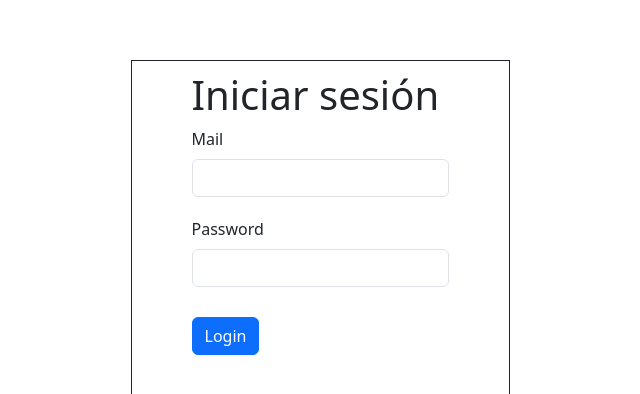
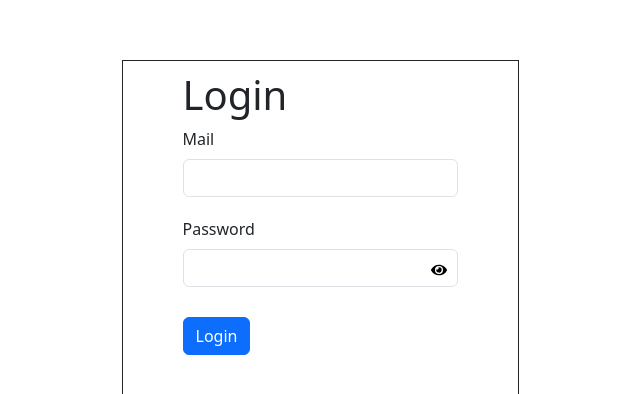
Before and after one commit to nico1612/login, a React (Vite) app: page / in a window 1280 px wide. Shown: the part 162-556 px from the top of the page, without its empty margins (320-960 px from the left). Built offline with nearby package versions, Linux system fonts and the light colour scheme.

Commit message:
version 001

```diff
--- a/package.json
+++ b/package.json
@@ -13,6 +13,7 @@
     "bootstrap": "^5.3.3",
     "react": "^18.2.0",
     "react-dom": "^18.2.0",
+    "react-icons": "^5.2.1",
     "react-router-dom": "^6.23.0",
     "router": "^1.3.8"
   },
--- a/src/componentes/Login.css
+++ b/src/componentes/Login.css
@@ -45,3 +45,25 @@
 .input-error {
     border-color: red;
 }
+
+.password-input-container {
+    position: relative;
+}
+
+.password-input-container input {
+    padding-right: 30px;
+}
+
+.password-input-container .toggle-password {
+    position: absolute;
+    right: 5px;
+    top: 50%;
+    transform: translateY(-50%);
+    background: none;
+    border: none;
+    cursor: pointer;
+}
+
+.password-input-container .toggle-password:focus {
+    outline: none;
+}
--- a/src/componentes/Login.jsx
+++ b/src/componentes/Login.jsx
@@ -1,44 +1,54 @@
-import React, { useState } from "react"
-import "./Login.css"
-import { validarUsuario } from "../helpers/login"
+import React, { useState } from "react";
+import "./Login.css";
+import { validarUsuario } from "../helpers/login";
+import { Link } from "react-router-dom"
+
+import { FaEye, FaEyeSlash } from "react-icons/fa";
 
 export const Login = () => {
-    const [correo, setCorreo] = useState('')
-    const [password, setPassword] = useState('')
-    const [emailError, setEmailError] = useState('')
-    const [passwordError, setPasswordError] = useState('')
+    const [correo, setCorreo] = useState("");
+    const [password, setPassword] = useState("");
+    const [emailError, setEmailError] = useState("");
+    const [passwordError, setPasswordError] = useState("");
+    const [showPassword, setShowPassword] = useState(false);
 
     const onInputChange = (value, setValue, setError) => {
-        setValue(value)
-        setError('')
-    }
-
-    const handlePasswordChange = (value) => {
-        setPassword(value)
-        setPasswordError('')
-    }
-
-    const handleSubmit = () => {
+        setValue(value);
         if (correo.trim() === '') {
             setEmailError('Por favor, ingresa tu correo electrónico.')
+            return
         }
 
         const emailRegex = /^[^\s@]+@[^\s@]+\.[^\s@]+$/;
         if (!correo.match(emailRegex)) {
             setEmailError('Por favor, ingresa una dirección de correo electrónico válida.')
+            return
         }
+        setError("");
+
+    };
+
+    const handlePasswordChange = (value) => {
+        setPassword(value);
 
         if (password.trim() === '') {
             setPasswordError('Por favor ingrese su contraseña.')
+            return
         }
 
-        const passwordRegex = /^(?=.*[A-Z])(?=.*[!@#$%^&*])(?=.*[0-9a-zA-Z]).{8,}$/;
+        const passwordRegex = /^(?=.*[A-Z])(?=.*[!@#$%^&*])(?=.*[0-9a-zA-Z]).{7,}$/;
         if (!password.match(passwordRegex)) {
-            setPasswordError('La contraseña debe ser alfanumérica, con al menos una letra mayúscula y un carácter especial.')
+            setPasswordError('La contraseña debe ser alfanumérica, con al menos una letra mayúscula, un carácter especial y password mayor a 8.')
+            return
         }
-        console.log(password)
-        console.log(!password.match(passwordRegex))
+        setPasswordError("");
+    };
 
+    const togglePasswordVisibility = () => {
+        setShowPassword(!showPassword)
+    }
+
+    const handleSubmit = () => {
         if(emailError!=='' || passwordError!==''){
             return
         }else{
@@ -49,12 +59,13 @@ export const Login = () => {
     return (
         <div className="divContainer">
             <div className="divGeneral border border-dark">
-                <h1 className="texto">Iniciar sesión</h1>
+                <h1 className="texto">Login</h1>
+                {/*<span>New Here? </span> <Link to="/register">Register</Link>*/}
                 <div className="labelMail">
                     <label className="form-label">Mail</label>
                     <input
                         type="email"
-                        className={`form-control ${emailError ? 'input-error' : ''}`}
+                        className={`form-control ${emailError ? "input-error" : ""}`}
                         value={correo}
                         onChange={(e) => onInputChange(e.target.value, setCorreo, setEmailError)}
                     />
@@ -62,16 +73,22 @@ export const Login = () => {
                 </div>
                 <div className="inputPassword">
                     <label className="form-label">Password</label>
-                    <input
-                        type="password"
-                        className={`form-control ${passwordError ? 'input-error' : ''}`}
-                        aria-describedby="passwordHelpBlock"
-                        value={password}
-                        onChange={(e) => handlePasswordChange(e.target.value)}
-                    />
+                    <div className="password-input-container">
+                        <input
+                            type={showPassword ? "text" : "password"}
+                            className={`form-control ${passwordError ? "input-error" : ""}`}
+                            aria-describedby="passwordHelpBlock"
+                            value={password}
+                            onChange={(e) => handlePasswordChange(e.target.value)}
+                        />
+                        <button type="button" className="toggle-password" onClick={togglePasswordVisibility}>
+                            {showPassword ? <FaEyeSlash /> : <FaEye />}
+                        </button>
+                    </div>
                     {passwordError && <div className="error">{passwordError}</div>}
                 </div>
                 <button className="btn btn-primary" onClick={handleSubmit}>Login</button>
+                {/*<span>forgot your </span> <Link to="/password">password</Link>*/}
             </div>
         </div>
     )
--- a/src/componentes/registro.jsx
+++ b/src/componentes/registro.jsx
@@ -62,7 +62,8 @@ export const Registro = () => {
     return (
         <div className="divContainer">
             <div className="divGeneral border border-dark">
-                <h1 className="texto">Registrar usuario</h1>
+                <h1 className="texto">Create new Account</h1>
+                {/*<span> Already Registered? </span> <Link to="/register">Login</Link>*/}
                 <div className="labelMail">
                     <label className="form-label">Mail</label>
                     <input
```
Also changed, not shown: 1 other file (tests, documents, lock files or other folders).
